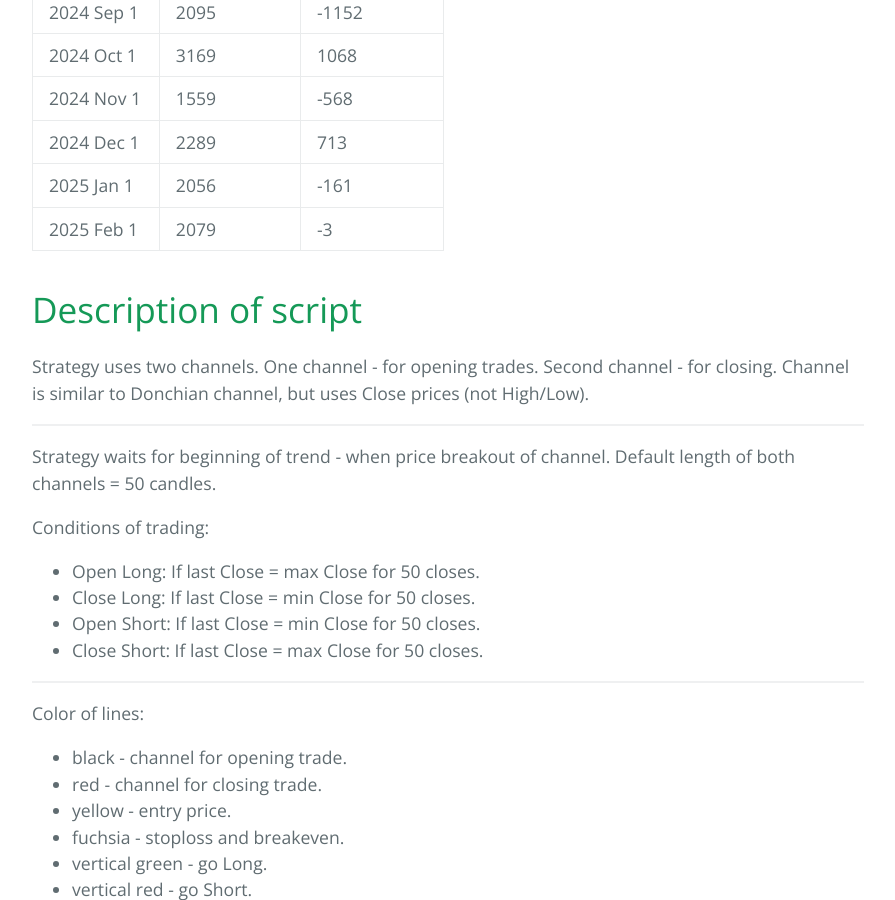
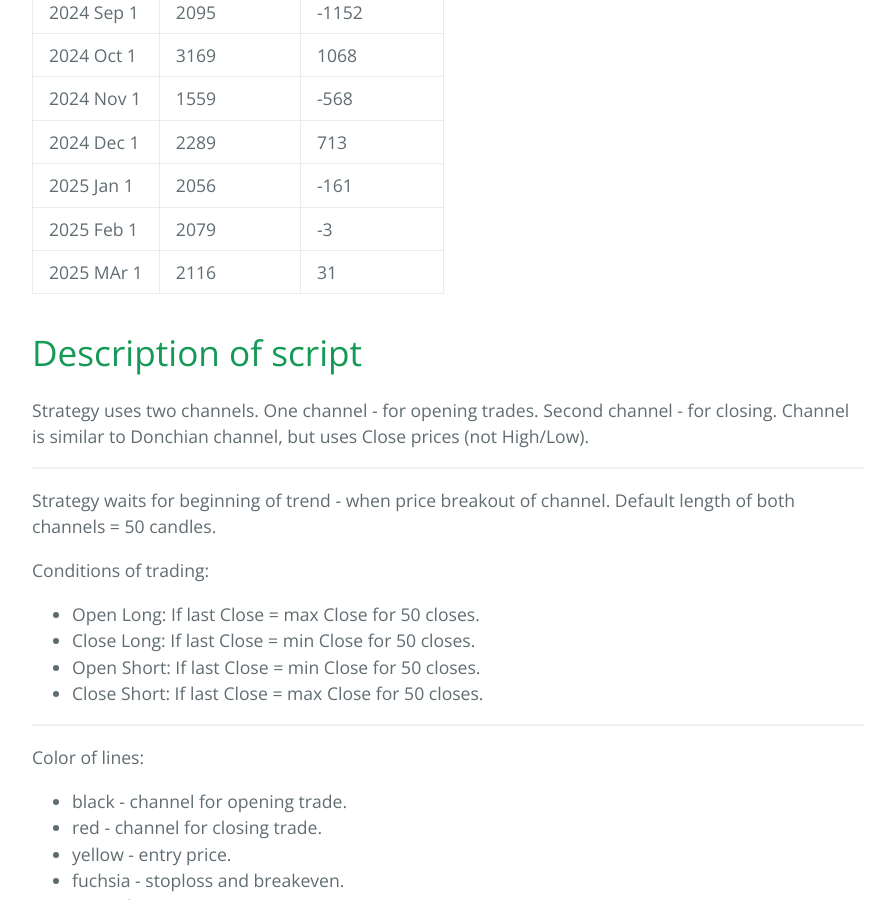
Before and after one commit to sergeyen7/sergeyen7.github.io, a Jekyll site: the page built from index.md, in a window 1280 px wide and 900 px high, scrolled down 3853 px. Shown: the whole window, without its empty margins (192-1087 px from the left). Built offline with Jekyll 4.4.1, drawn with Linux system fonts in a browser that asks for light colours; nearby versions of some CDN libraries.

Commit message:
Update index.md

```diff
--- a/index.md
+++ b/index.md
@@ -97,6 +97,7 @@ Trading results can be seen at the link. You don't need to register or connect a
 | 2024 Dec 1 |           2289 |            713 |
 | 2025 Jan 1 |           2056 |           -161 |
 | 2025 Feb 1 |           2079 |             -3 |
+| 2025 MAr 1 |           2116 |             31 |
 
 # Description of script
 
```
